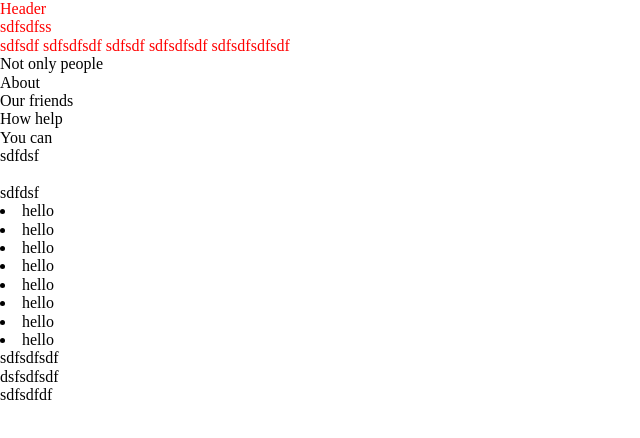
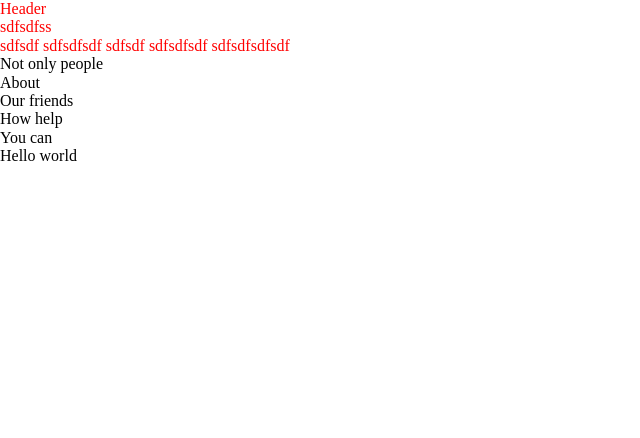
Before and after one commit to rasfor/pet-project, a plain HTML site: page index.html in a window 1280 px wide. Shown: the whole page, without its empty margins (0-640 px from the left). Drawn offline with nearby package versions, Linux system fonts and the light colour scheme.

Commit message:
zulfiya-2 - change footer

```diff
--- a/index.html
+++ b/index.html
@@ -21,29 +21,9 @@
         <article>You can</article>
     </main>
     <footer>
-        <div>sdfdsf</div>
-        <img />
-        <img />
-        <img />
-        <img />
-        <img />
-        <div>sdfdsf</div>
-        <nav>
-            <li>hello</li>
-            <li>hello</li>
-            <li>hello</li>
-            <li>hello</li>
-            <li>hello</li>
-            <li>hello</li>
-            <li>hello</li>
-            <li>hello</li>
-            <a>sdfsdfsdf</a>
-            <div>dsfsdfsdf
-                <div>
-                    sdfsdfdf
-                </div>
-            </div>
-        </nav>
+        <div>
+            Hello world
+        </div>
     </footer>
 </body>
 </html>
```
